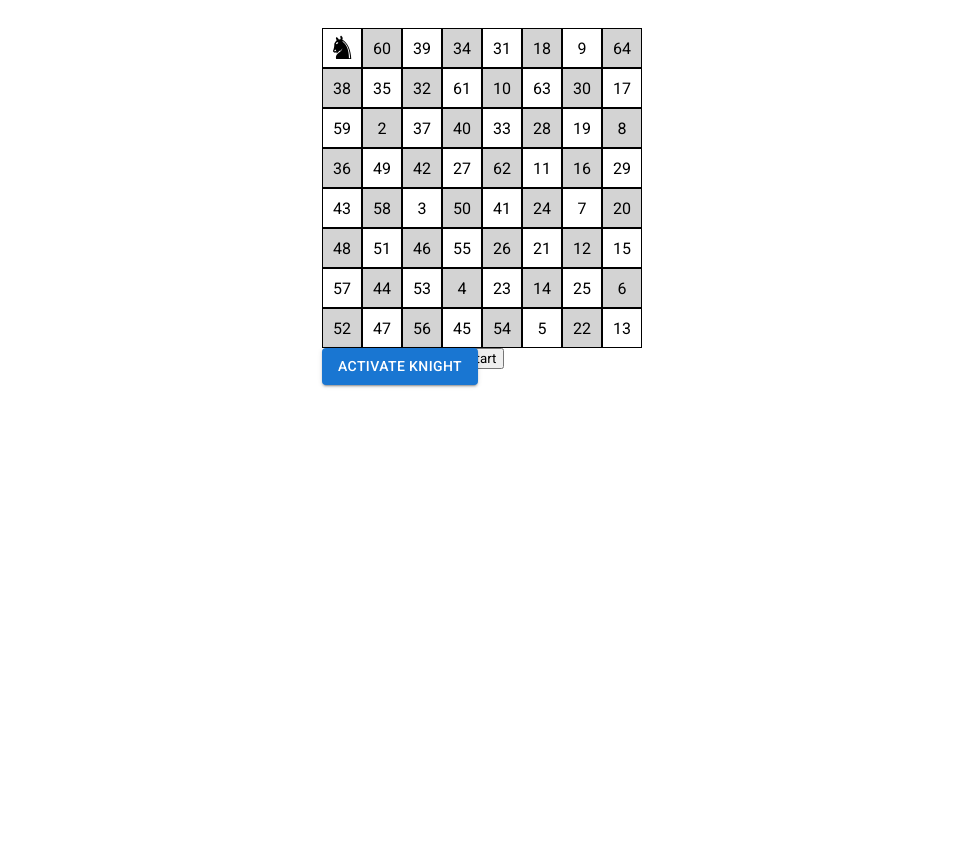
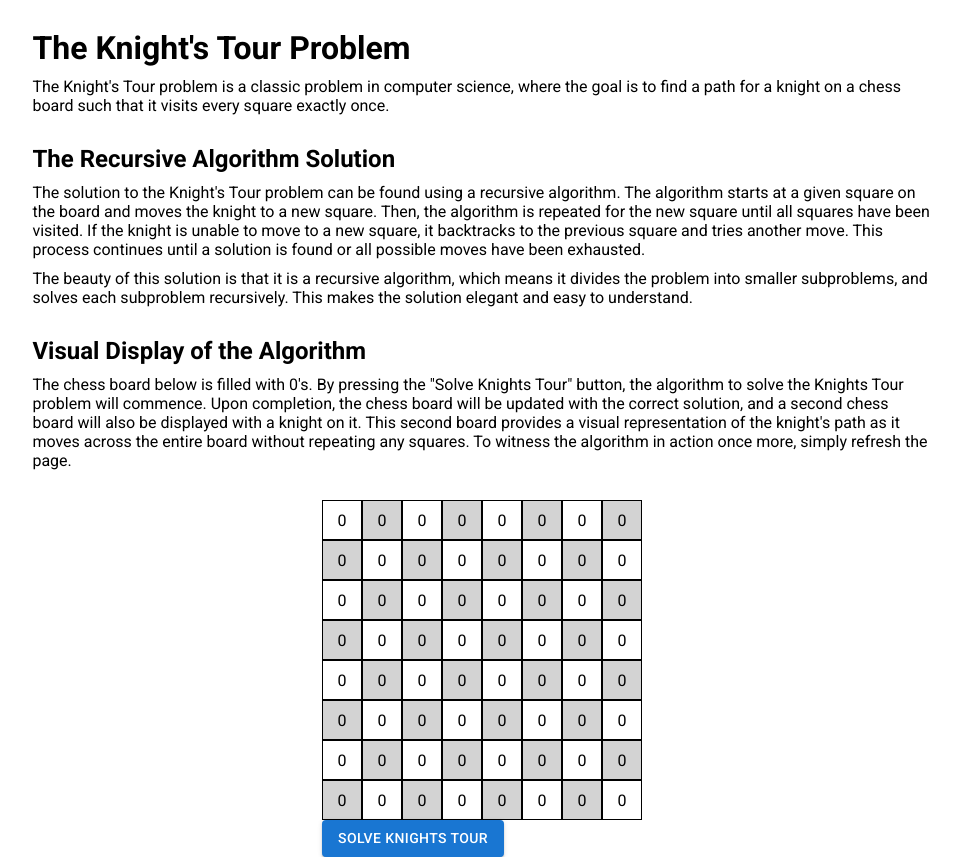
Before and after one commit to Mattwwilson34/knights-travail, a React (Vite) app: page / in a window 1280 px wide. Shown: the whole page, without its empty margins (158-1118 px from the left). Before the commit the page ends 800 px from the top, so only its background shows below. Built offline with nearby package versions, Linux system fonts and the light colour scheme.

Commit message:
Add: copy and new gameboard component functionlity

```diff
--- a/src/App.tsx
+++ b/src/App.tsx
@@ -1,19 +1,27 @@
-import React from 'react'
+import React, { useState } from 'react'
 import './App.css'
-import knightTour from './utils/knight-tour'
-import solution from './utils/mock-solution-array'
 import Gameboard from './features/gameboard/components/Gameboard'
+import SolutionGameboard from './features/gameboard/components/SolutionGameboard'
 
 function App() {
-  const handleClick = () => {
-    const array = knightTour(8, 8, 0, 0)
-    console.log(array)
-  }
+  const [visible, setVisible] = useState(false)
+  const [visualizationSolution, setVisualizationSolution] = useState<number[][]>([[0, 0]])
 
   return (
     <div className="App" data-testid='App'>
-      <Gameboard solution={solution} data-testid='Gameboard' />
-      <button type='button' onClick={handleClick}>Start</button>
+      <div className="container">
+        <h1>The Knight's Tour Problem</h1>
+        <p>The Knight's Tour problem is a classic problem in computer science, where the goal is to find a path for a knight on a chess board such that it visits every square exactly once.</p>
+        <h2>The Recursive Algorithm Solution</h2>
+        <p>The solution to the Knight's Tour problem can be found using a recursive algorithm. The algorithm starts at a given square on the board and moves the knight to a new square. Then, the algorithm is repeated for the new square until all squares have been visited. If the knight is unable to move to a new square, it backtracks to the previous square and tries another move. This process continues until a solution is found or all possible moves have been exhausted.</p>
+        <p>The beauty of this solution is that it is a recursive algorithm, which means it divides the problem into smaller subproblems, and solves each subproblem recursively. This makes the solution elegant and easy to understand.</p>
+        <h2>Visual Display of the Algorithm</h2>
+        <p>The chess board below is filled with 0's. By pressing the "Solve Knights Tour" button, the algorithm to solve the Knights Tour problem will commence. Upon completion, the chess board will be updated with the correct solution, and a second chess board will also be displayed with a knight on it. This second board provides a visual representation of the knight's path as it moves across the entire board without repeating any squares. To witness the algorithm in action once more, simply refresh the page.</p>
+      </div>
+      <div className="gameboard-container">
+        <SolutionGameboard setVisible={setVisible} setVisualizationSolution={setVisualizationSolution} data-testid='Solution-Gameboard' />
+        {visible ? (<Gameboard solution={visualizationSolution} data-testid='Gameboard' />) : null}
+      </div>
     </div>
   )
 }
```
